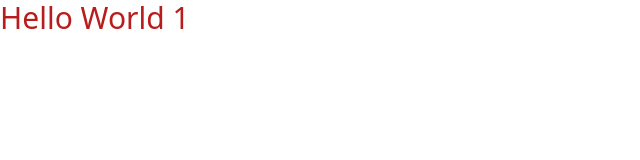
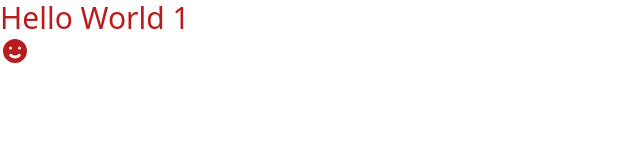
Before and after one commit to sdy2000/dev-log, a React (Create React App) app: page / in a window 1280 px wide. Shown: the top 160 px of the page, without its empty margins (0-640 px from the left). Built offline with nearby package versions, Linux system fonts and the light colour scheme.

Commit message:
Add icon to project

```diff
--- a/public/index.html
+++ b/public/index.html
@@ -1,17 +1,16 @@
 <!DOCTYPE html>
 <html lang="en">
+
 <head>
   <meta charset="utf-8" />
   <meta name="viewport" content="width=device-width, initial-scale=1" />
   <meta name="theme-color" content="#000000" />
-    <meta
-      name="description"
-      content="Web site created using create-react-app"
-    />
+  <meta name="description" content="Web site created using create-react-app" />
   <!--
       manifest.json provides metadata used when your web app is installed on a
       user's mobile device or desktop. See https://developers.google.com/web/fundamentals/web-app-manifest/
     -->
+  <link rel="shortcut icon" href="./assets/img/favicon.ico" type="image/x-icon" />
   <!--
       Notice the use of %PUBLIC_URL% in the tags above.
       It will be replaced with the URL of the `public` folder during the build.
@@ -23,6 +22,7 @@
     -->
   <title>DevLog</title>
 </head>
+
 <body>
   <noscript>You need to enable JavaScript to run this app.</noscript>
   <div id="root"></div>
@@ -37,4 +37,5 @@
       To create a production bundle, use `npm run build` or `yarn build`.
     -->
 </body>
+
 </html>
--- a/src/App.js
+++ b/src/App.js
@@ -1,7 +1,10 @@
+import { HiEmojiHappy } from "react-icons/hi";
+
 function App() {
   return (
     <div className="text-3xl text-red-700">
       Hello World 1
+      <HiEmojiHappy />
     </div>
   );
 }
```
Also changed, not shown: 1 other file (tests, documents, lock files or other folders). Lines whose indentation alone changed are shown as unchanged.
